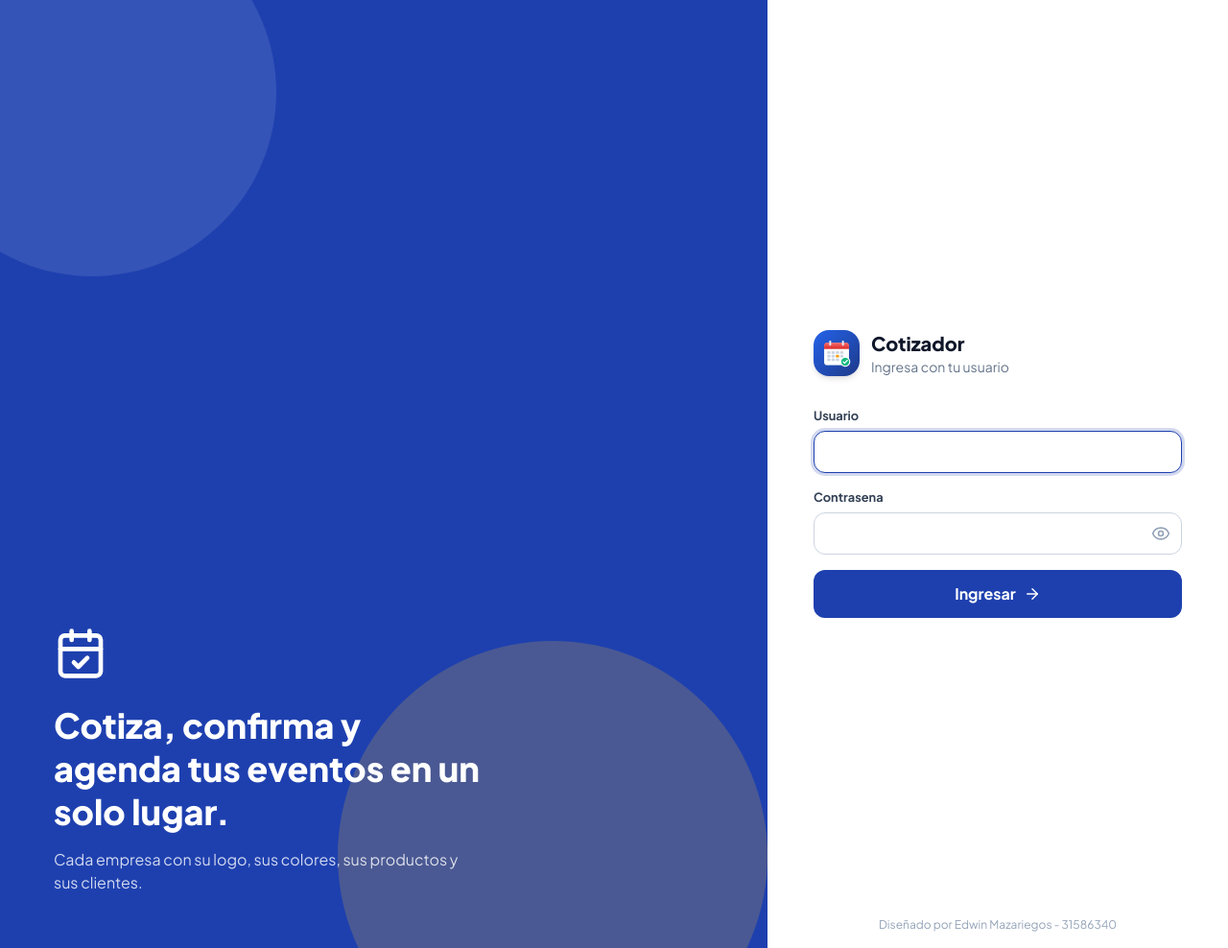
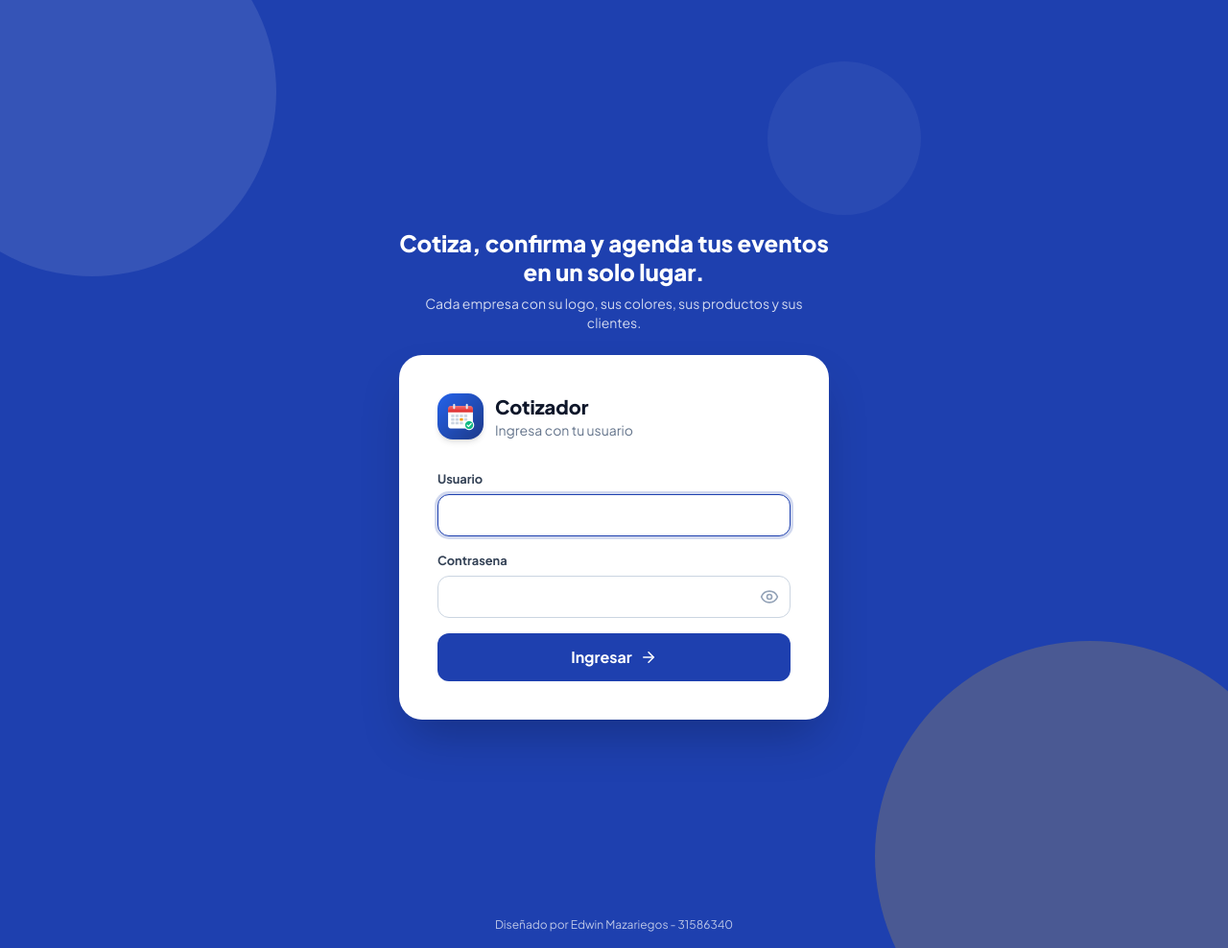
Before and after one commit to edwinmaz1997/CALENDARIO, a PHP site: page /login.php in a window 1280 px wide. Shown: the whole page at 96% size. Run offline with PHP 8.4, Linux system fonts and the light colour scheme; data that the repository does not hold is empty.

Commit message:
Login centrado en PC (v1.10.2)
Co-Authored-By: Claude Opus 5.5 <noreply@anthropic.com>
Claude-Session: https://claude.ai/code/session_013ySSMVWPsANaPU2nngGTZD

```diff
--- a/includes/bootstrap.php
+++ b/includes/bootstrap.php
@@ -3,7 +3,7 @@
  * Punto de arranque comun: configuracion, sesion, conexion y utilidades.
  */
 define('APP_ROOT', dirname(__DIR__));
-define('ASSET_V', '1.10.1');
+define('ASSET_V', '1.10.2');
 
 $configFile = APP_ROOT . '/config/config.php';
 if (!is_file($configFile)) {
--- a/login.php
+++ b/login.php
@@ -55,19 +55,17 @@ $appNombre = $GLOBALS['CONFIG']['app']['nombre'] ?? 'Cotizador';
 </style>
 </head>
 <body class="bg-slate-100 font-sans text-slate-800 antialiased">
-<div class="login-alto flex overflow-hidden">
-  <div class="relative hidden flex-1 overflow-hidden bg-[#1E40AF] lg:block">
-    <div class="absolute -left-24 -top-24 h-96 w-96 rounded-full bg-white/10"></div>
-    <div class="absolute -bottom-32 right-0 h-[28rem] w-[28rem] rounded-full bg-amber-400/20"></div>
-    <div class="relative flex h-full flex-col justify-end p-14 text-white">
-      <i data-lucide="calendar-check" class="mb-6 h-14 w-14"></i>
-      <h2 class="max-w-md text-4xl font-extrabold leading-tight">Cotiza, confirma y agenda tus eventos en un solo lugar.</h2>
-      <p class="mt-4 max-w-md text-white/80">Cada empresa con su logo, sus colores, sus productos y sus clientes.</p>
+<div class="login-alto relative flex items-center justify-center overflow-hidden lg:bg-[#1E40AF]">
+  <div class="pointer-events-none absolute -left-24 -top-24 hidden h-96 w-96 rounded-full bg-white/10 lg:block"></div>
+  <div class="pointer-events-none absolute -bottom-32 -right-20 hidden h-[28rem] w-[28rem] rounded-full bg-amber-400/20 lg:block"></div>
+  <div class="pointer-events-none absolute right-1/4 top-16 hidden h-40 w-40 rounded-full bg-white/5 lg:block"></div>
+
+  <div class="relative flex w-full flex-col items-center px-5 lg:px-0" style="padding-bottom: env(safe-area-inset-bottom)">
+    <div class="mb-6 hidden max-w-md text-center text-white lg:block">
+      <h2 class="text-2xl font-extrabold leading-tight">Cotiza, confirma y agenda tus eventos en un solo lugar.</h2>
+      <p class="mt-2 text-sm text-white/80">Cada empresa con su logo, sus colores, sus productos y sus clientes.</p>
     </div>
-  </div>
-
-  <div class="relative flex w-full items-center justify-center px-5 lg:w-[480px] lg:bg-white" style="padding-bottom: env(safe-area-inset-bottom)">
-    <div class="w-full max-w-sm">
+    <div class="w-full max-w-sm lg:max-w-md lg:rounded-3xl lg:bg-white lg:p-10 lg:shadow-2xl">
       <div class="mb-8 flex items-center gap-3">
         <img src="assets/icons/icono-192.png" alt="" class="h-12 w-12 rounded-2xl shadow-md">
         <div>
@@ -99,8 +97,8 @@ $appNombre = $GLOBALS['CONFIG']['app']['nombre'] ?? 'Cotizador';
       </form>
       <button type="button" data-instalar-app class="btn btn-claro mt-3 hidden w-full"><i data-lucide="smartphone"></i>Instalar como aplicacion</button>
     </div>
-    <p class="absolute inset-x-0 bottom-0 px-4 pb-4 text-center text-xs text-slate-400" style="padding-bottom: max(1rem, env(safe-area-inset-bottom))">Diseñado por Edwin Mazariegos - 31586340</p>
   </div>
+    <p class="absolute inset-x-0 bottom-0 px-4 pb-4 text-center text-xs text-slate-400 lg:text-white/70" style="padding-bottom: max(1rem, env(safe-area-inset-bottom))">Diseñado por Edwin Mazariegos - 31586340</p>
 </div>
 <script>
 lucide.createIcons();
--- a/sw.js
+++ b/sw.js
@@ -2,7 +2,7 @@
  * - Paginas PHP: siempre desde la red (datos al dia); sin conexion muestra offline.html.
  * - CSS, JS, iconos y librerias: se guardan en cache para cargar rapido.
  */
-const VERSION = 'cotizador-v12';
+const VERSION = 'cotizador-v13';
 const ESTATICOS = [
   'offline.html',
   'assets/css/tailwind.css',
--- a/version.txt
+++ b/version.txt
@@ -1 +1 @@
-1.10.1
+1.10.2
```
Also changed, not shown: assets/css/tailwind.css.
